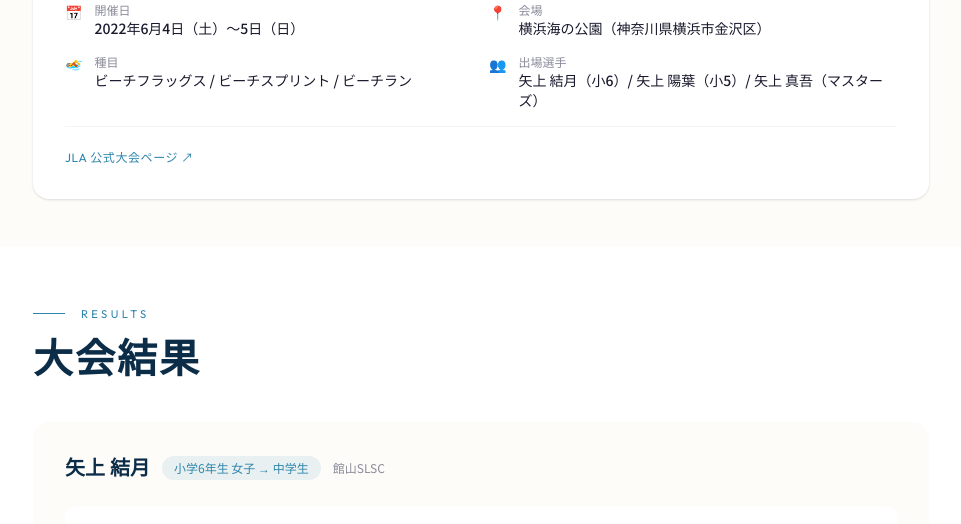
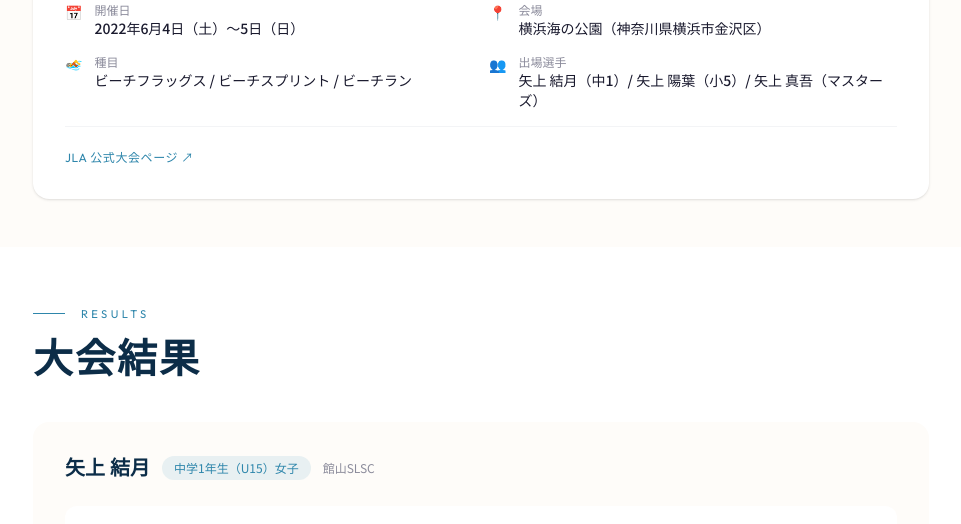
Before and after one commit to nagomi2014/yagami-family, a Next.js app: page /activity/jym-beach-2022 in a window 1280 px wide. Shown: the part 483-1007 px from the top of the page, without its empty margins (159-1120 px from the left). Built offline with nearby package versions, Linux system fonts and the light colour scheme.

Commit message:
結月の2022年カテゴリを中1（U15）に修正

```diff
--- a/src/app/activity/jym-beach-2022/page.tsx
+++ b/src/app/activity/jym-beach-2022/page.tsx
@@ -6,7 +6,7 @@ import { AnimateIn } from "@/components/AnimateIn";
 const results = [
   {
     name: "矢上 結月",
-    category: "小学6年生 女子 → 中学生",
+    category: "中学1年生（U15）女子",
     club: "館山SLSC",
     events: [
       { event: "ランスイムラン", rank: "決勝", note: "" },
@@ -115,7 +115,7 @@ export default function JYMBeach2022Page() {
                   <span className="text-ocean-mid shrink-0">👥</span>
                   <div>
                     <p className="text-text-light text-xs">出場選手</p>
-                    <p className="text-text-dark font-medium">矢上 結月（小6）/ 矢上 陽葉（小5）/ 矢上 真吾（マスターズ）</p>
+                    <p className="text-text-dark font-medium">矢上 結月（中1）/ 矢上 陽葉（小5）/ 矢上 真吾（マスターズ）</p>
                   </div>
                 </div>
               </div>
```
